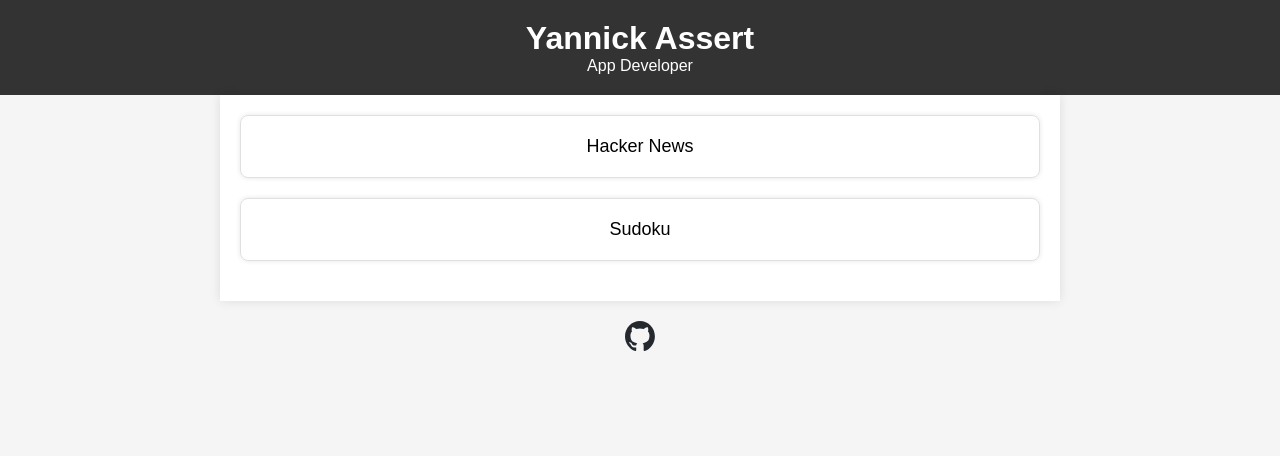
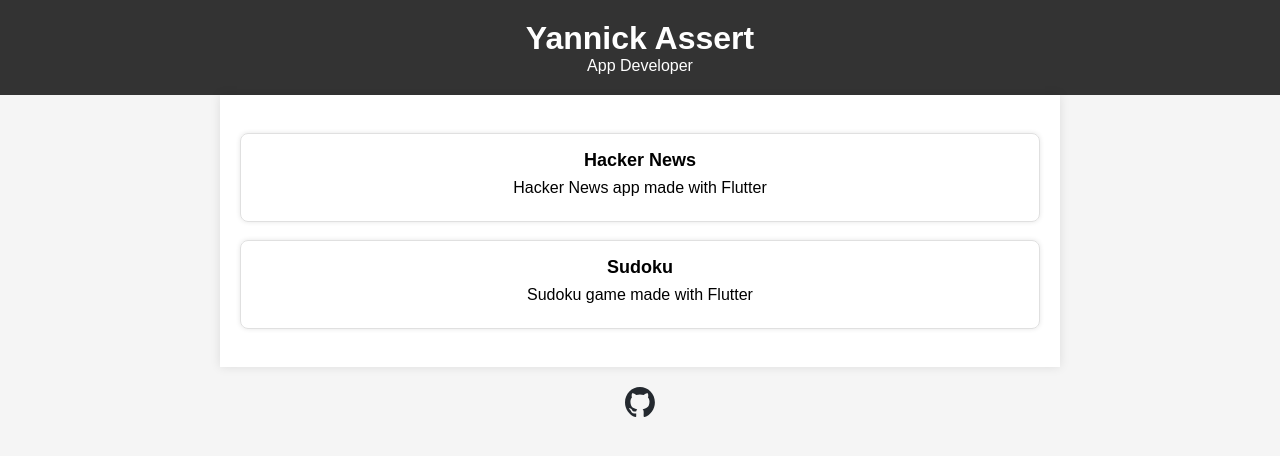
Before and after one commit to asserty308/asserty308.github.io, a plain HTML site: page index.html in a window 1280 px wide. Drawn offline with Linux system fonts and the light colour scheme.

Commit message:
updated home page

```diff
--- a/index.html
+++ b/index.html
@@ -11,16 +11,18 @@
         <p>App Developer</p>
     </header>
     <section class="projects">
-        <div class="project">
-            <a href="/hacker_news/">
-                Hacker News
-            </a>
-        </div>
-        <div class="project">
-            <a href="/sudoku/">
-                Sudoku
-            </a>
-        </div>
+        <a class="project" href="/hacker_news/">
+            <div>
+                <h3>Hacker News</h3>
+                <p>Hacker News app made with Flutter</p>
+            </div>
+        </a>
+        <a class="project" href="/sudoku/">
+            <div>
+                <h3>Sudoku</h3>
+                <p>Sudoku game made with Flutter</p>
+            </div>
+        </a>
     </section>
     <section class="contact">
         <a href="https://github.com/asserty308">
--- a/styles.css
+++ b/styles.css
@@ -26,18 +26,25 @@ header {
     box-shadow: 0px 0px 10px rgba(0, 0, 0, 0.1);
 }
 
-.project {
-    margin-bottom: 20px;
-    padding: 20px;
+.projects a {
+    color: black;
+    text-decoration: none;
+    padding: 8px;
+}
+
+.project div {
+    padding: 16px;
     border: 1px solid #e0e0e0;
     border-radius: 8px;
     box-shadow: 0px 0px 5px rgba(0, 0, 0, 0.1);
 }
 
-.project a {
+.project h3 {
     font-size: large;
-    color: black;
-    text-decoration: none;
+}
+
+.project p {
+    padding: 8px;
 }
 
 .contact {
```
